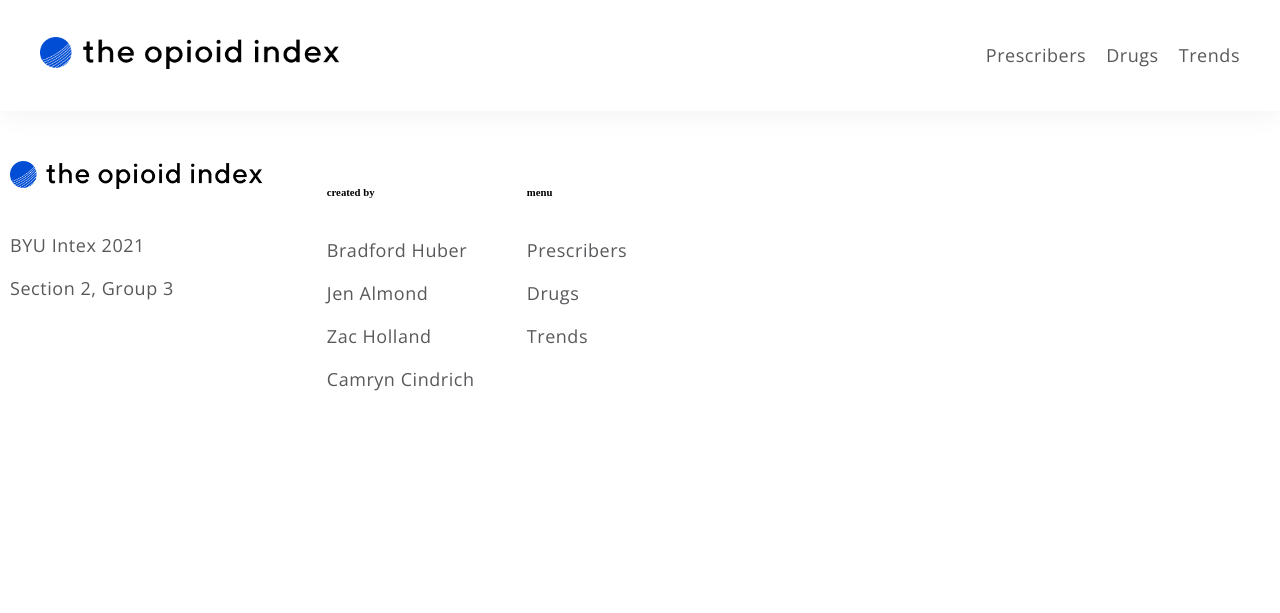
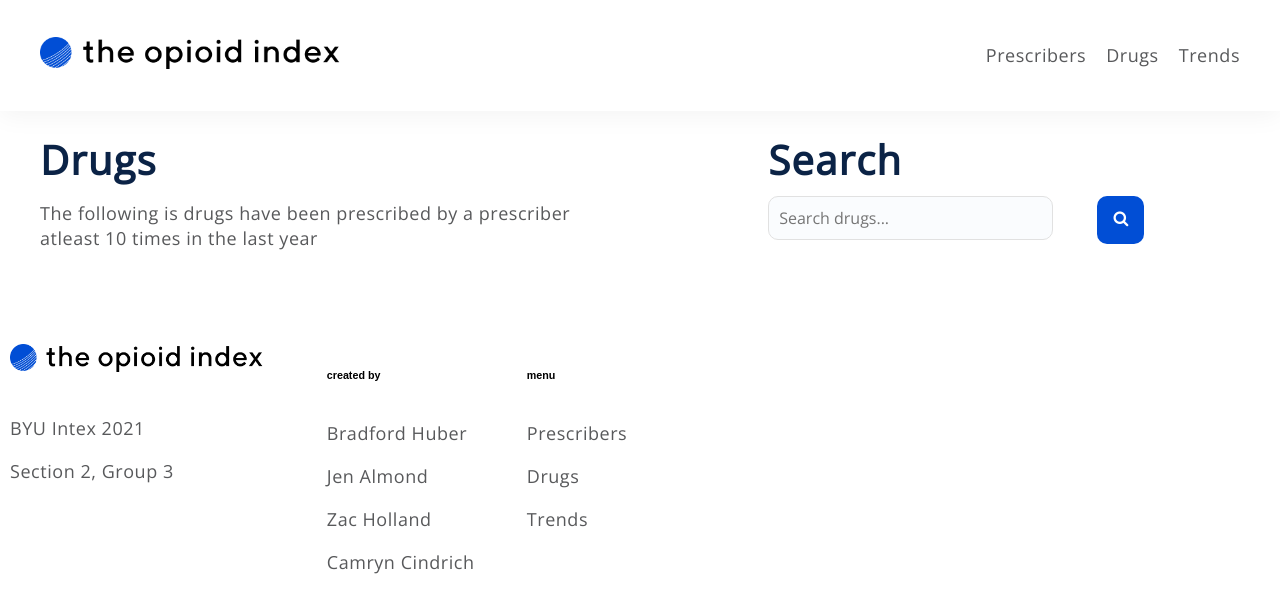
Before and after one commit to zacharyholland/OpioidPortal, a Django app: page /searchdrugs/ in a window 1280 px wide. Shown: the top 613 px of the page. Run offline with Django 3.2, Linux system fonts and the light colour scheme.

Commit message:
newcommit

```diff
--- a/OpioidData/views.py
+++ b/OpioidData/views.py
@@ -24,18 +24,14 @@ def allDrugsPageView(request) :
 
     return render(request, 'OpioidData/drugs.html', context)
 
-def singlePrescriberPageView(request) :
-        if request.method == 'POST' :
-            npi = request.POST['npi']
+def singlePrescriberPageView(request, npi) :
+    data = Prescriber.objects.get(npi = npi)
 
-            prescriber = Prescriber.objects.get(npi=npi)
+    context = {
+        "record" : data
+    }
 
-            prescriber.Fname = request.POST['Fname']
-            prescriber.Lname = request.POST['Lname']
-            prescriber.Gender = request.POST['Gender']
-            prescriber.State = request.POST['State']
-
-        return render(request, "OpioidPortal/prescriber.html")
+    return render(request, 'OpioidData/prescriber.html', context)
 
 def trendsPageView(request) :
     return render(request, 'OpioidData/trends.html')
--- a/templates/OpioidData/drugsearch.html
+++ b/templates/OpioidData/drugsearch.html
@@ -2,7 +2,17 @@
 {% load static %}
 {% block content %}
 <head>
+  <link rel="stylesheet" href="https://cdnjs.cloudflare.com/ajax/libs/font-awesome/4.7.0/css/font-awesome.min.css">
     <style>
+      .section1 {
+
+
+        padding-top: 25px;
+        padding-bottom: 25px;
+        display: flex;
+        justify-content: center;
+
+    }
       .card {
         box-shadow: 0 4px 8px 0 rgba(0,0,0,0.2);
         transition: 0.3s;
@@ -39,8 +49,110 @@
       form {
         text-align: center;
       }
+      <style>
+        * {box-sizing: border-box;}
+
+        body {
+            margin: 0;
+            font-family: Arial, Helvetica, sans-serif;
+        }
+
+        .topnav {
+            overflow: hidden;
+            background-color: white;
+            width: 70%
+        }
+
+        form {
+             text-align: left;
+             margin-top: 5px;
+        }
+
+
+
+        .topnav input[type=text] {
+            padding: 10px;
+            margin-top: 8px;
+            font-size: 16px;
+            border: 1px solid #E1E1E1;
+            font-family: 'open sans';
+            border-radius: 10px;
+            background-color: #FAFCFE;
+            width: 67%;
+        }
+
+        .topnav .search-container button {
+            float: right;
+            padding-top: 14px;
+            padding-bottom: 16px;
+            padding-left: 16px;
+            padding-right: 16px;
+            margin-top: 8px;
+            margin-left: 20px;
+            margin-right: 16px;
+            background: #014ED5;
+            font-size: 16px;
+            border: none;
+            cursor: pointer;
+            border-radius: 10px;
+
+        }
+
+        .topnav .search-container button:hover {
+            opacity: 80%;
+        }
+
+        @media screen and (max-width: 600px) {
+            .topnav .search-container {
+            float: none;
+            }
+            .topnav a, .topnav input[type=text], .topnav .search-container button {
+            float: none;
+            display: block;
+            text-align: left;
+            width: 100%;
+            margin: 0;
+            padding: 14px;
+            }
+            .topnav input[type=text] {
+            border: 1px solid #ccc;
+
+            }
+            .fa fa-search {
+                color: white;
+            }
+        }
     </style>
 </head>
+<div class = "section1">
+
+  <div class = "row">
+      <div style = "display: flex;">
+          <div class = "column ">
+              <h2 style = "text-align: left; margin:0px;">Drugs</h2>
+              <p> The following is drugs have been prescribed by a prescriber atleast 10 times in the last year </p>
+          </div>
+          <div class = "column" style = "display: flex; justify-content:end;">
+              <div class="topnav" >
+                  <div style = "width: 100%">
+                      <h2 style = "text-align: left; margin:0px;">Search</h2>
+                  </div>
+                  <div class="search-container">
+
+                  <form method=POST action="{% url 'searchdrugs' %}">
+                      {% csrf_token %}
+                      <input type="text" placeholder="Search drugs..." name='searched'>
+                      <button type="submit"><i class="fa fa-search" style = "color: white"></i></button>
+                  </form>
+
+                  </div>
+              </div>
+          </div>
+
+
+      </div>
+  </div>
+</div>
 {% for Drug in drugs %}
 <div style = "display: flex; justify-content: center;">
   <div class="card">
--- a/templates/OpioidData/prescriber.html
+++ b/templates/OpioidData/prescriber.html
@@ -1,5 +1,5 @@
 {% extends 'base.html' %}
 {% load static %}
 {% block content %}
-{{Prescriber.npi}} - {{Prescriber.full_name}} - {{Prescriber.Gender}} - {{Prescriber.State}}
+{{record.npi}} - {{record.full_name}} - {{record.Gender}} - {{record.State}}
 {% endblock %}
--- a/templates/OpioidData/prescribers.html
+++ b/templates/OpioidData/prescribers.html
@@ -48,7 +48,7 @@
       <div style = "width: 100%; display:flex; justify-content: center;">
           <div class="container3" style = "width:100%">
               <div style = "width: 40% ">
-                  <h4 style = "margin:10px;"><a href="{% url 'prescriber' %}">{{Prescriber.full_name}}</a></h4>
+                  <h4 style = "margin:10px;"><a href="{% url 'prescriber' Prescriber.npi %}">{{Prescriber.full_name}}</a></h4>
               </div>
               <div style = "width: 20%">
                   <hr style="height:2px;border-width:0;color:#014ED5;background-color:#014ED5">
@@ -60,13 +60,13 @@
               </div>
 
               <a style="width=10%;" href="{% url 'edit' Prescriber.npi %}">
-                <div style = "padding-left: 40px; padding-right: 15px; text-align: right;">
+                <div style = "padding-left: 80px; padding-right: 20px; text-align: right;">
                     <img src="{% static 'img/edit button.png' %}" style = "height: 35px;">
                 </div>
               </a>
 
               <a style="width=10%;" href="{% url 'delete' Prescriber.npi %}">
-                <div style = "padding-left: 15px; padding-right: 15px; text-align: right;">
+                <div style = "text-align: right;">
                     <img src="{% static 'img/delete button.png' %}" style = "height: 35px;">
                 </div>
               </a>
```
Also changed, not shown: templates/OpioidData/drugsearch3.html (deleted, +0 -9 lines), templates/OpioidData/prescribersearch.html (added).
